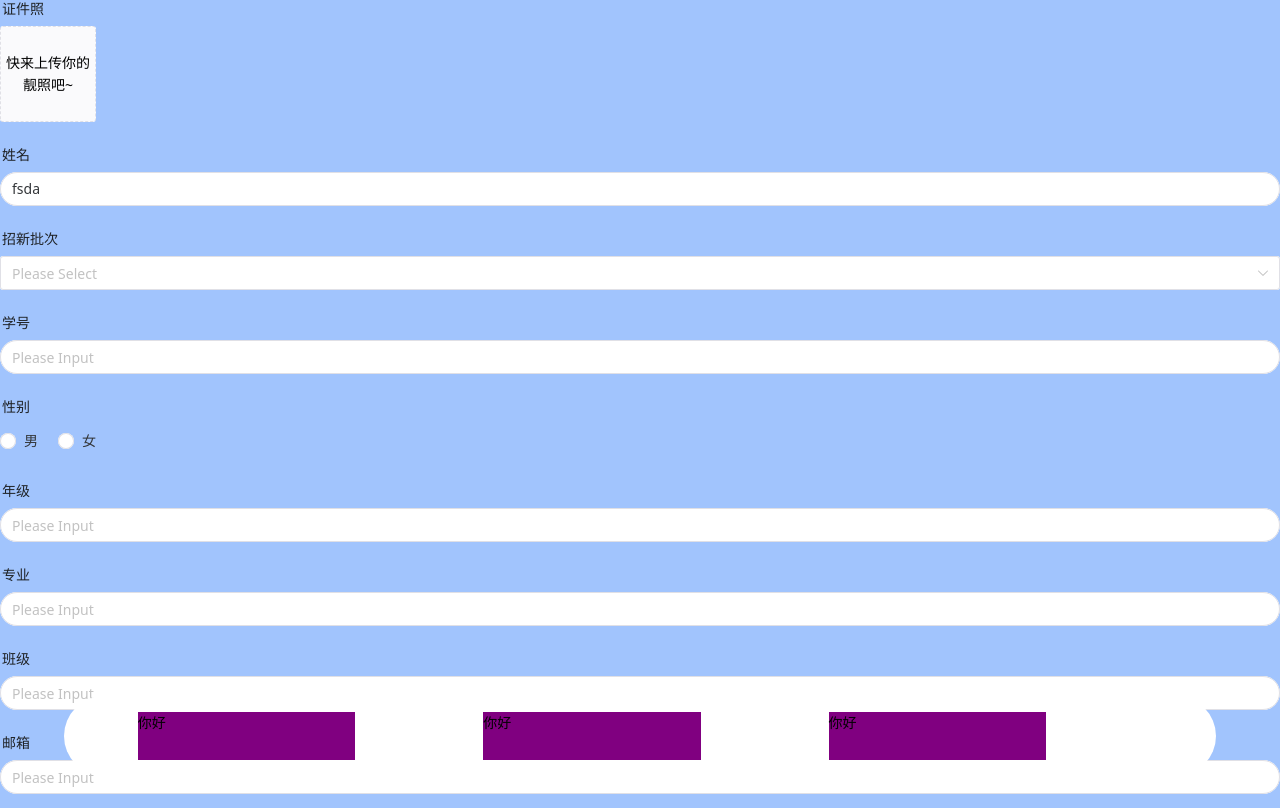
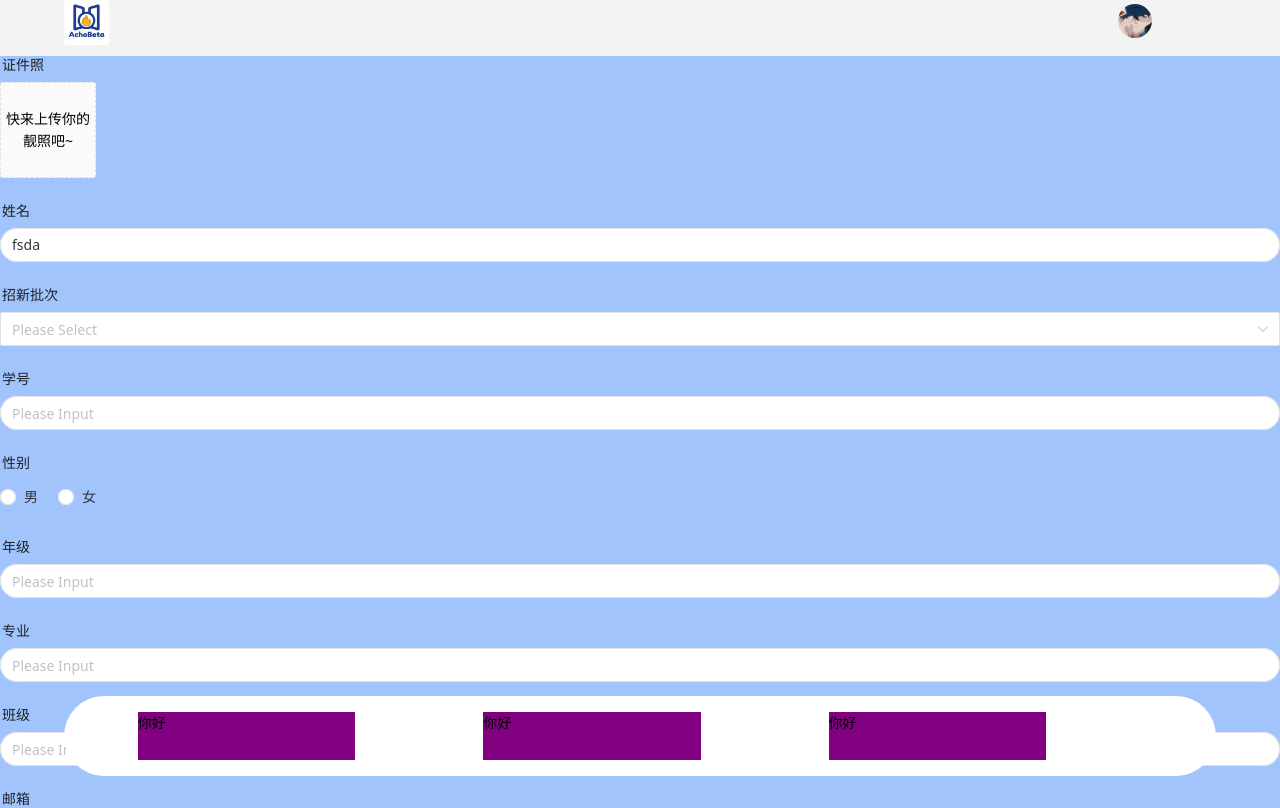
Before and after one commit to lingwu88/AchoBeta-Recruitment-fronted, a Vue app: page /activitiesLayout/resume in a window 1280 px wide. Shown: the top 808 px of the page. Built offline with nearby package versions, Linux system fonts and the light colour scheme; a small style sheet from the web is missing.

Commit message:
ACLayout新增navigationBottom、navigationTop

```diff
--- a/src/components/navigation.vue
+++ b/src/components/navigationBottom.vue
@@ -1,6 +1,6 @@
 <script setup lang="ts">
 defineOptions({
-  name:'navigation'
+  name:'navigationBottom'
 })
 </script>
 
--- a/src/views/activitiesLayout.vue
+++ b/src/views/activitiesLayout.vue
@@ -1,11 +1,13 @@
 <script lang="ts" setup>
-import navigation from '@/components/navigation.vue'
+import navigationBottom from '@/components/navigationBottom.vue'
+import navigationTop from '@/components/navigationTop.vue'
 </script>
 
 <template>
   <div class="activitiesLayout">
-    <routerView></routerView>
-    <navigation class="navigation"></navigation>
+    <navigationTop></navigationTop>
+    <routerView ></routerView>
+    <navigationBottom class="navigation" ></navigationBottom>
   </div>
 </template>
 
@@ -16,7 +18,8 @@ import navigation from '@/components/navigation.vue'
   background-color: #A1C4FD;
 }
 .navigation{
-  position: fixed;
+  margin: 2vh 0 0 0 ;
+  position: sticky;
   bottom: 3vh;
   left: 5vw;
 }
```
